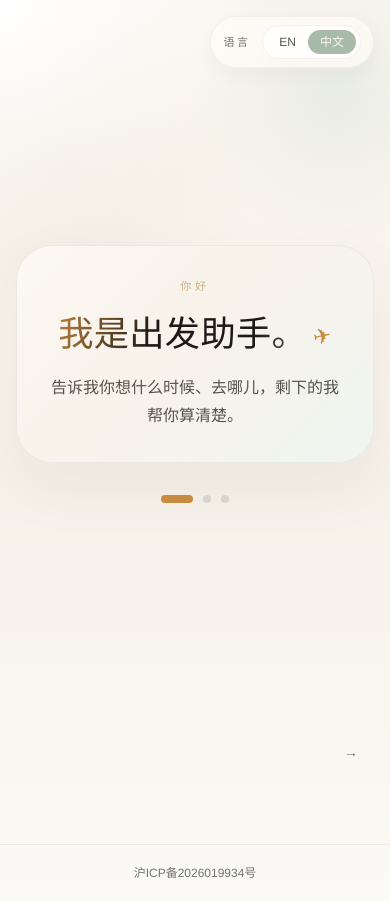
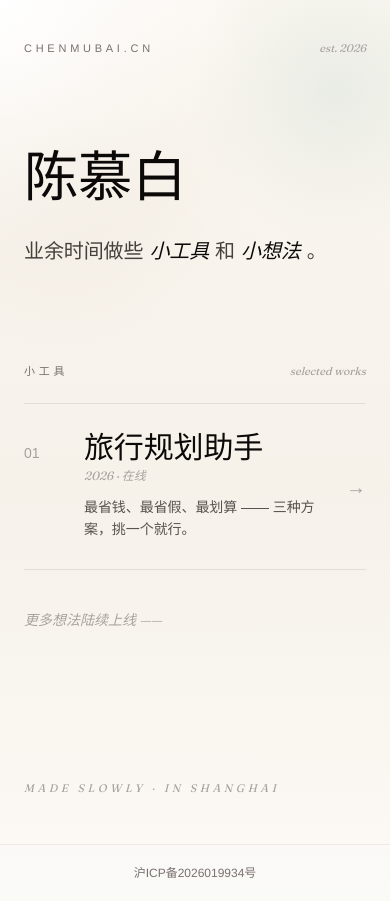
Before and after one commit to mubaic1004/travel-decision-mvp, a Next.js app: page / in a window 390 px wide. Built offline with nearby package versions, Linux system fonts and the light colour scheme; a web font is replaced by a local one.

Commit message:
Add editorial landing page at / and move wizard to /travel

```diff
--- a/src/app/globals.css
+++ b/src/app/globals.css
@@ -15,6 +15,27 @@
 
 html {
   scroll-behavior: smooth;
+}
+
+.font-serif-display {
+  font-family:
+    var(--font-serif-display),
+    "Noto Serif SC",
+    "Songti SC",
+    "PingFang SC",
+    "Hiragino Mincho ProN",
+    serif;
+  letter-spacing: -0.005em;
+}
+
+.font-serif-italic {
+  font-family:
+    var(--font-serif-italic),
+    "Fraunces",
+    "Times New Roman",
+    serif;
+  font-style: italic;
+  font-feature-settings: "ss01" on;
 }
 
 .font-rounded-display {
--- a/src/app/layout.tsx
+++ b/src/app/layout.tsx
@@ -1,5 +1,5 @@
 import type { Metadata } from "next";
-import { ZCOOL_KuaiLe } from "next/font/google";
+import { Fraunces, Noto_Serif_SC, ZCOOL_KuaiLe } from "next/font/google";
 
 import "@/app/globals.css";
 
@@ -10,10 +10,24 @@ const roundedDisplay = ZCOOL_KuaiLe({
   display: "swap",
 });
 
+const serifDisplay = Noto_Serif_SC({
+  subsets: ["latin"],
+  weight: ["300", "400", "500"],
+  variable: "--font-serif-display",
+  display: "swap",
+});
+
+const serifItalic = Fraunces({
+  subsets: ["latin"],
+  weight: ["300", "400"],
+  style: "italic",
+  variable: "--font-serif-italic",
+  display: "swap",
+});
+
 export const metadata: Metadata = {
-  title: "Travel Decision MVP",
-  description:
-    "A minimalist travel decision tool that compares cheapest, least-leave, and best-value trips using rule-based pricing.",
+  title: "陈慕白 — chenmubai.cn",
+  description: "业余时间做些小工具和小想法。",
 };
 
 export default function RootLayout({
@@ -22,7 +36,10 @@ export default function RootLayout({
   children: React.ReactNode;
 }>) {
   return (
-    <html lang="zh-CN" className={roundedDisplay.variable}>
+    <html
+      lang="zh-CN"
+      className={`${roundedDisplay.variable} ${serifDisplay.variable} ${serifItalic.variable}`}
+    >
       <body>
         {children}
         <footer className="border-t border-stone-200/70 bg-stone-50/60 py-5 text-center text-xs text-stone-500">
--- a/src/app/page.tsx
+++ b/src/app/page.tsx
@@ -1,5 +1,5 @@
-import { TravelMvp } from "@/components/travel-mvp";
+import { Home } from "@/components/landing/home";
 
-export default function Home() {
-  return <TravelMvp />;
+export default function Page() {
+  return <Home />;
 }
--- /dev/null
+++ b/src/app/travel/page.tsx
@@ -0,0 +1,13 @@
+import type { Metadata } from "next";
+
+import { TravelMvp } from "@/components/travel-mvp";
+
+export const metadata: Metadata = {
+  title: "旅行规划助手 — chenmubai.cn",
+  description:
+    "告诉它你想什么时候出发、能请几天假，它会算出最省钱、最省假、最划算三个方案。",
+};
+
+export default function TravelPage() {
+  return <TravelMvp />;
+}
--- /dev/null
+++ b/src/components/landing/home.tsx
@@ -0,0 +1,99 @@
+import Link from "next/link";
+
+interface Project {
+  id: string;
+  title: string;
+  subtitle: string;
+  href: string;
+  year: string;
+  status: string;
+}
+
+const projects: Project[] = [
+  {
+    id: "01",
+    title: "旅行规划助手",
+    subtitle: "最省钱、最省假、最划算 —— 三种方案，挑一个就行。",
+    href: "/travel",
+    year: "2026",
+    status: "在线",
+  },
+];
+
+export function Home() {
+  return (
+    <main className="min-h-screen">
+      <div className="mx-auto flex min-h-screen max-w-6xl flex-col px-6 pb-12 pt-10 sm:px-10 sm:pt-14 lg:px-14">
+        <nav className="flex items-baseline justify-between text-[11px] uppercase tracking-[0.34em] text-stone-500">
+          <span>chenmubai.cn</span>
+          <span className="font-serif-italic normal-case tracking-normal text-stone-400">
+            est. 2026
+          </span>
+        </nav>
+
+        <header className="mt-24 sm:mt-36 lg:mt-44">
+          <h1 className="font-serif-display text-[3.4rem] font-light leading-[0.92] tracking-tight text-stone-950 sm:text-[6rem] lg:text-[8rem]">
+            陈慕白
+          </h1>
+          <p className="font-serif-display mt-8 max-w-2xl text-xl font-light leading-[1.55] text-stone-700 sm:text-2xl lg:text-[1.75rem]">
+            业余时间做些
+            <span className="font-serif-italic mx-1.5 text-stone-950">小工具</span>
+            和
+            <span className="font-serif-italic mx-1.5 text-stone-950">小想法</span>
+            。
+          </p>
+        </header>
+
+        <section className="mt-24 sm:mt-40 lg:mt-52">
+          <div className="mb-6 flex items-baseline justify-between text-[11px] uppercase tracking-[0.34em] text-stone-500 sm:mb-10">
+            <span>小工具</span>
+            <span className="font-serif-italic normal-case tracking-normal text-stone-400">
+              selected works
+            </span>
+          </div>
+
+          <ul className="border-t border-stone-300/60">
+            {projects.map((project) => (
+              <li className="border-b border-stone-300/60" key={project.id}>
+                <Link
+                  className="group grid grid-cols-[auto_1fr_auto] items-baseline gap-5 py-7 transition-colors sm:gap-10 sm:py-10"
+                  href={project.href}
+                >
+                  <span className="font-serif-display w-10 text-sm text-stone-400 sm:text-base">
+                    {project.id}
+                  </span>
+                  <div>
+                    <div className="flex flex-wrap items-baseline gap-x-4 gap-y-1">
+                      <h2 className="font-serif-display text-3xl font-light leading-[1.05] text-stone-950 transition-transform duration-500 ease-out group-hover:translate-x-2 sm:text-5xl lg:text-[3.6rem]">
+                        {project.title}
+                      </h2>
+                      <span className="font-serif-italic text-xs text-stone-400 sm:text-sm">
+                        {project.year} · {project.status}
+                      </span>
+                    </div>
+                    <p className="font-serif-display mt-3 max-w-xl text-sm font-light leading-relaxed text-stone-600 sm:mt-4 sm:text-base">
+                      {project.subtitle}
+                    </p>
+                  </div>
+                  <span className="self-center text-xl text-stone-400 transition-all duration-500 ease-out group-hover:translate-x-2 group-hover:text-stone-900 sm:text-2xl">
+                    →
+                  </span>
+                </Link>
+              </li>
+            ))}
+          </ul>
+
+          <p className="font-serif-italic mt-10 text-sm text-stone-400 sm:mt-14 sm:text-base">
+            更多想法陆续上线 ——
+          </p>
+        </section>
+
+        <div className="flex-1" />
+
+        <p className="font-serif-italic mt-16 text-[11px] uppercase tracking-[0.32em] text-stone-400 sm:mt-24">
+          made slowly · in shanghai
+        </p>
+      </div>
+    </main>
+  );
+}
--- a/src/components/travel-mvp.tsx
+++ b/src/components/travel-mvp.tsx
@@ -1,5 +1,6 @@
 "use client";
 
+import Link from "next/link";
 import { useEffect, useState } from "react";
 
 import { IntroCards } from "@/components/wizard/intro-cards";
@@ -156,6 +157,12 @@ export function TravelMvp() {
       <div className="relative">
         {phase === "intro" ? (
           <>
+            <Link
+              className="absolute left-4 top-4 z-10 inline-flex items-center gap-1.5 rounded-full border border-stone-200 bg-white/70 px-3 py-1.5 text-[11px] uppercase tracking-[0.24em] text-stone-500 backdrop-blur transition hover:border-stone-300 hover:text-stone-900 sm:left-6 sm:top-6"
+              href="/"
+            >
+              ← chenmubai.cn
+            </Link>
             {localeSwitcher}
             <IntroCards copy={wizardCopy.intro} onStart={() => goToStep(0)} />
           </>
--- a/src/components/wizard/result-screen.tsx
+++ b/src/components/wizard/result-screen.tsx
@@ -1,4 +1,6 @@
 "use client";
+
+import Link from "next/link";
 
 import { ResultCard } from "@/components/result-card";
 import { LoadingCards, StatePanel } from "@/components/state-panel";
@@ -43,13 +45,21 @@ export function ResultScreen({
           ) : null}
         </div>
 
+        <div className="flex flex-wrap items-center gap-3 self-start sm:self-end">
+          <Link
+            className="rounded-full border border-stone-300 bg-white/70 px-5 py-2.5 text-sm text-stone-700 transition hover:border-stone-400 hover:text-stone-900"
+            href="/"
+          >
+            ← 首页
+          </Link>
           <button
-          className="self-start rounded-full border border-stone-300 bg-white/70 px-5 py-2.5 text-sm text-stone-700 transition hover:border-stone-400 hover:text-stone-900 sm:self-end"
+            className="rounded-full border border-stone-300 bg-white/70 px-5 py-2.5 text-sm text-stone-700 transition hover:border-stone-400 hover:text-stone-900"
             onClick={onReplan}
             type="button"
           >
             ↺ {copy.wizard.result.replanButton}
           </button>
+        </div>
       </div>
 
       {viewState === "loading" ? <LoadingCards /> : null}
```
Lines whose indentation alone changed are shown as unchanged.
